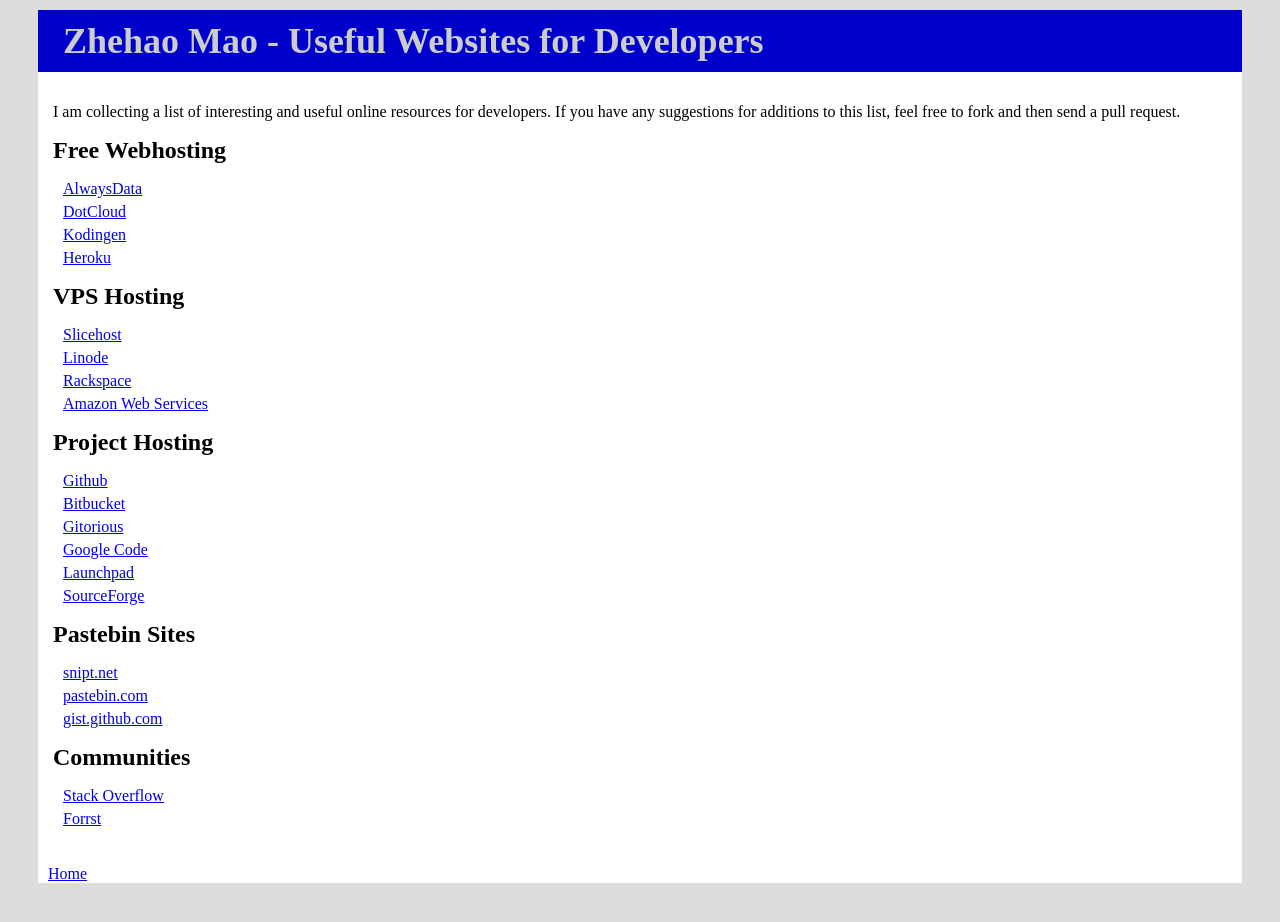
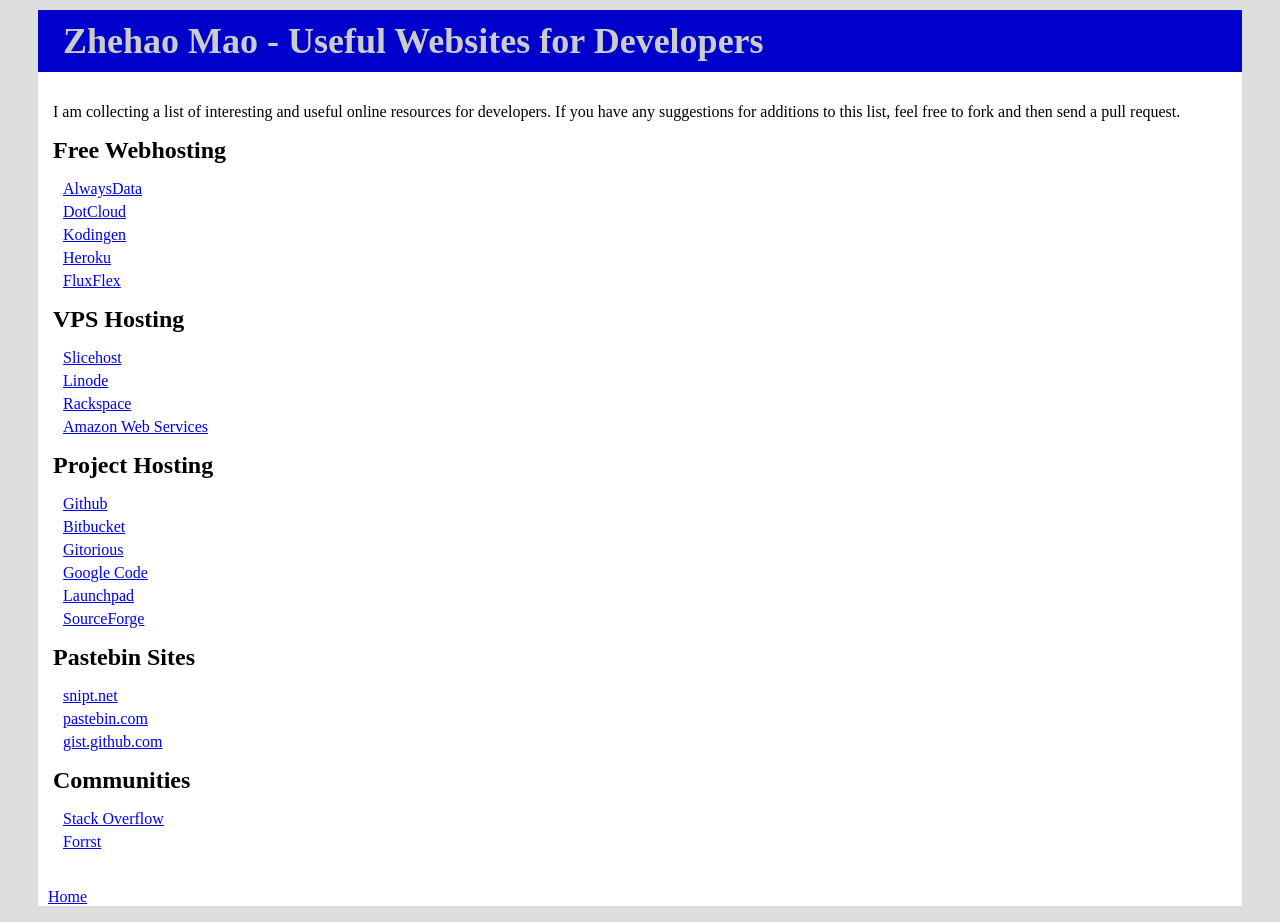
Before and after one commit to zhemao/zhemao.github.com, a Jekyll site: the page built from _posts/2011-06-13-devsites.markdown, in a window 1280 px wide. Built offline with Jekyll 4.4.1, drawn with Linux system fonts in a browser that asks for light colours; Markdown is read by kramdown in place of the engine named in the settings; before the commit the page ends 900 px from its top, so only the background shows below that.

Commit message:
add Flux Flex to list of dev sites

```diff
--- a/_posts/2011-06-13-devsites.markdown
+++ b/_posts/2011-06-13-devsites.markdown
@@ -12,6 +12,7 @@
 * [DotCloud](http://dotcloud.com)
 * [Kodingen](http://kodingen.com)
 * [Heroku](http://heroku.com)
+* [FluxFlex](http://fluxflex.com)
 
 ## VPS Hosting
 * [Slicehost](http://slicehost.com)
```
